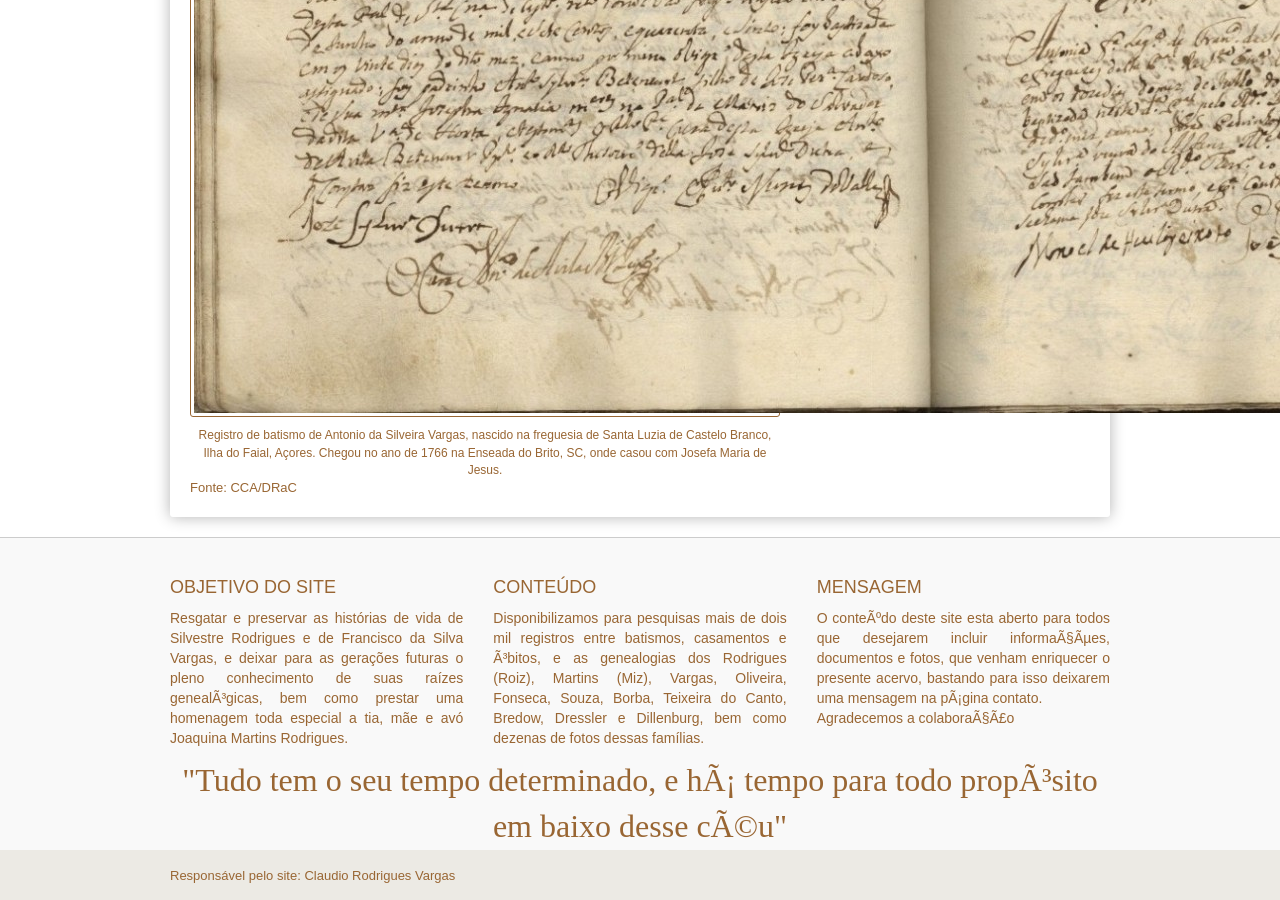
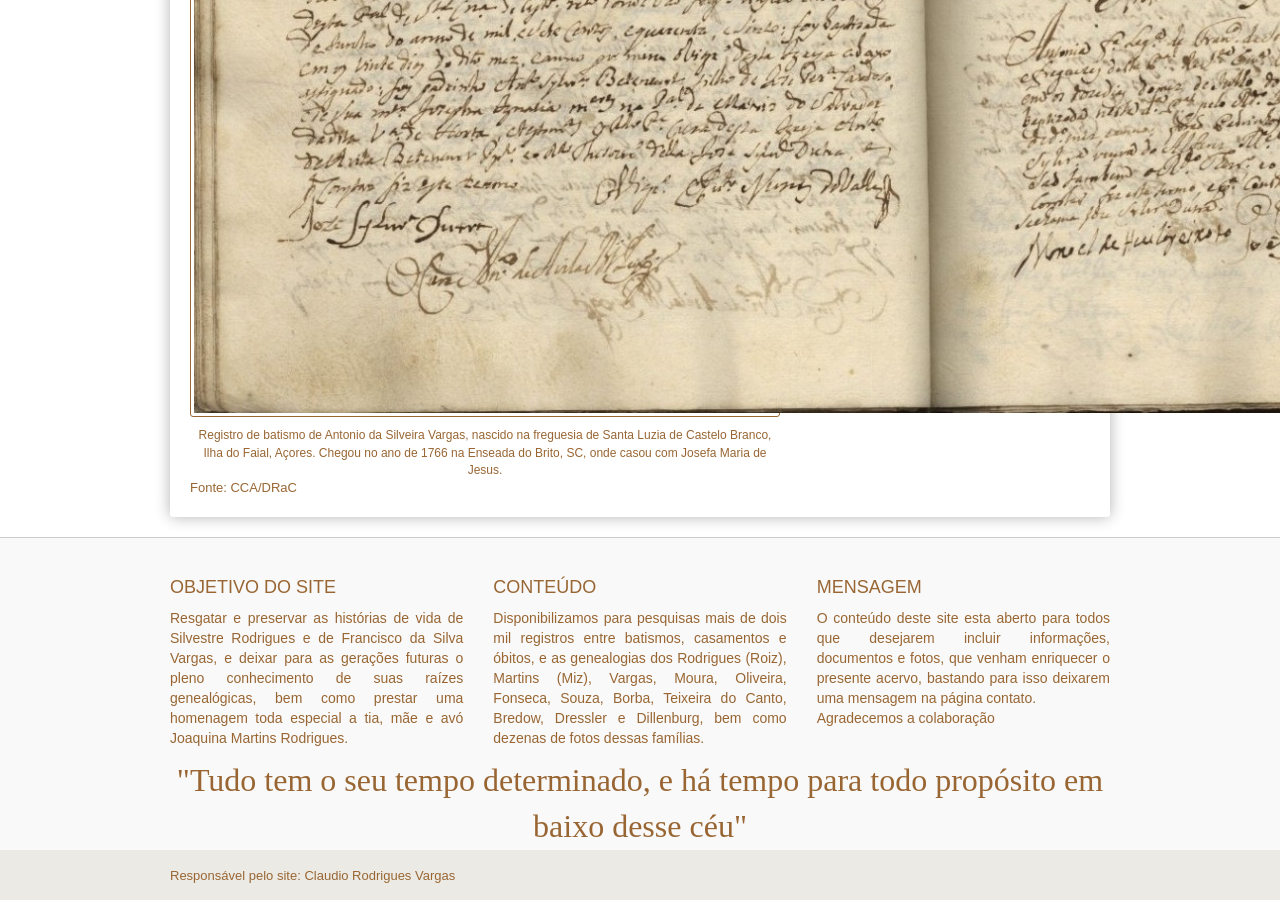
Before and after one commit to claudiovargas1955/claudiovargas1955.github.io, a Jekyll site: the page built from index.html, in a window 1280 px wide and 900 px high, scrolled down 1316 px. Built offline with Jekyll 4.4.1, drawn with Linux system fonts in a browser that asks for light colours; some web fonts are replaced; some of the changed text lies outside the part shown.

Commit message:
Update index.html

```diff
--- a/index.html
+++ b/index.html
@@ -20,7 +20,8 @@ layout: master
               <img src="images/navio.png" class="img-responsive" alt="navios">
             </a>
           </div>
-          <span class="subtitle">Em dezembro de 1922 Maria e as duas filhas embarcaram em leixÃµes no vapor Amiral JaurÃ©-guiberry com destino ao RS, Brasil.</span>
+          <span class="subtitle">Em dezembro de 1922 Maria e as duas filhas embarcaram em Leixões no vapor Amiral Jaureguiberry com
+          destino ao RS, Brasil.</span>
         </div>
          <div class="col-xs-4">
             <div class="img-container-border">
@@ -210,26 +211,26 @@ layout: master
           <h4>OBJETIVO DO SITE</h4>
           <p>Resgatar e preservar as histórias de vida de Silvestre Rodrigues
           e de Francisco da Silva Vargas, e deixar para as gerações futuras o
-          pleno conhecimento de suas raízes genealÃ³gicas, bem como prestar uma
+          pleno conhecimento de suas raízes genealógicas, bem como prestar uma
           homenagem toda especial a tia, mãe e avó Joaquina Martins Rodrigues.</p>
         </div>
         <div class="col-xs-4">
           <h4>CONTEÚDO</h4>
           <p>Disponibilizamos para pesquisas mais de dois mil registros entre batismos,
-          casamentos e Ã³bitos, e as genealogias dos Rodrigues (Roiz), Martins (Miz), Vargas,
-          Oliveira, Fonseca, Souza, Borba, Teixeira do Canto, Bredow, Dressler e Dillenburg,
+          casamentos e óbitos, e as genealogias dos Rodrigues (Roiz), Martins (Miz), Vargas,
+          Moura, Oliveira, Fonseca, Souza, Borba, Teixeira do Canto, Bredow, Dressler e Dillenburg,
           bem como dezenas de fotos dessas famílias.</p>
         </div>
         <div class="col-xs-4">
           <h4>MENSAGEM</h4>
-          <p>O conteÃºdo deste site esta aberto para todos que desejarem incluir informaÃ§Ãµes,
+          <p>O conteúdo deste site esta aberto para todos que desejarem incluir informações,
           documentos e fotos, que venham enriquecer o presente acervo, bastando para isso
-          deixarem uma mensagem na pÃ¡gina contato. <br>
-          Agradecemos a colaboraÃ§Ã£o</p>
+          deixarem uma mensagem na página contato. <br>
+          Agradecemos a colaboração</p>
         </div>
       </div>
       <div class="container-footer-quote">
-        <span>"Tudo tem o seu tempo determinado, e hÃ¡ tempo para todo propÃ³sito em baixo desse cÃ©u"</span>
+        <span>"Tudo tem o seu tempo determinado, e há tempo para todo propósito em baixo desse céu"</span>
       </div>
     </div>
   </div>
```
